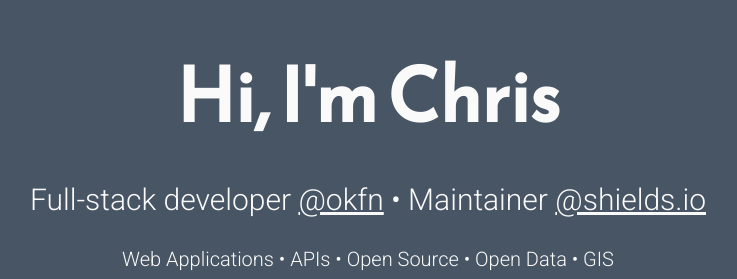
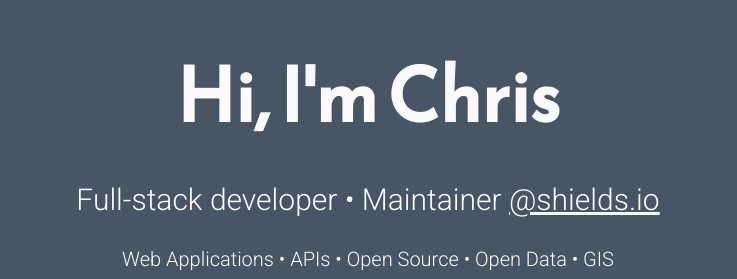
Before and after one commit to chris48s/landing-page, a plain HTML site: page index.html in a window 1280 px wide. Shown: the part 178-457 px from the top of the page, without its empty margins (272-1009 px from the left). Drawn offline with Linux system fonts and the light colour scheme.

Commit message:
remove okfn

```diff
--- a/index.html
+++ b/index.html
@@ -18,7 +18,7 @@
 <body>
   <main>
     <div class="intro">Hi, I'm Chris</div>
-    <div class="tagline1">Full-stack developer <a target="_blank" href="https://okfn.org/">@okfn</a> • Maintainer <a target="_blank" href="https://shields.io/">@shields.io</a></div>
+    <div class="tagline1">Full-stack developer • Maintainer <a target="_blank" href="https://shields.io/">@shields.io</a></div>
     <div class="tagline2">Web Applications • APIs • Open Source • Open Data • GIS</div>
     <div class="icons-social">
       <a target="_blank" href="https://github.com/chris48s"><i class="fab fa-github"></i><br />GitHub</a>
```
